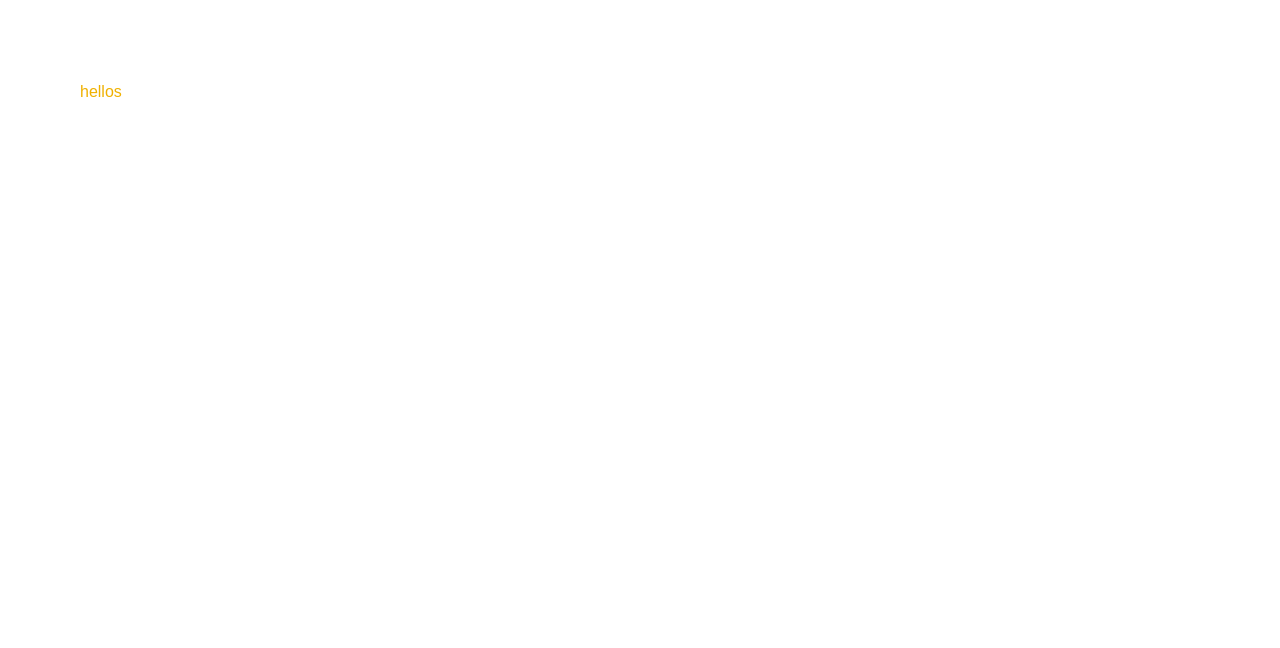
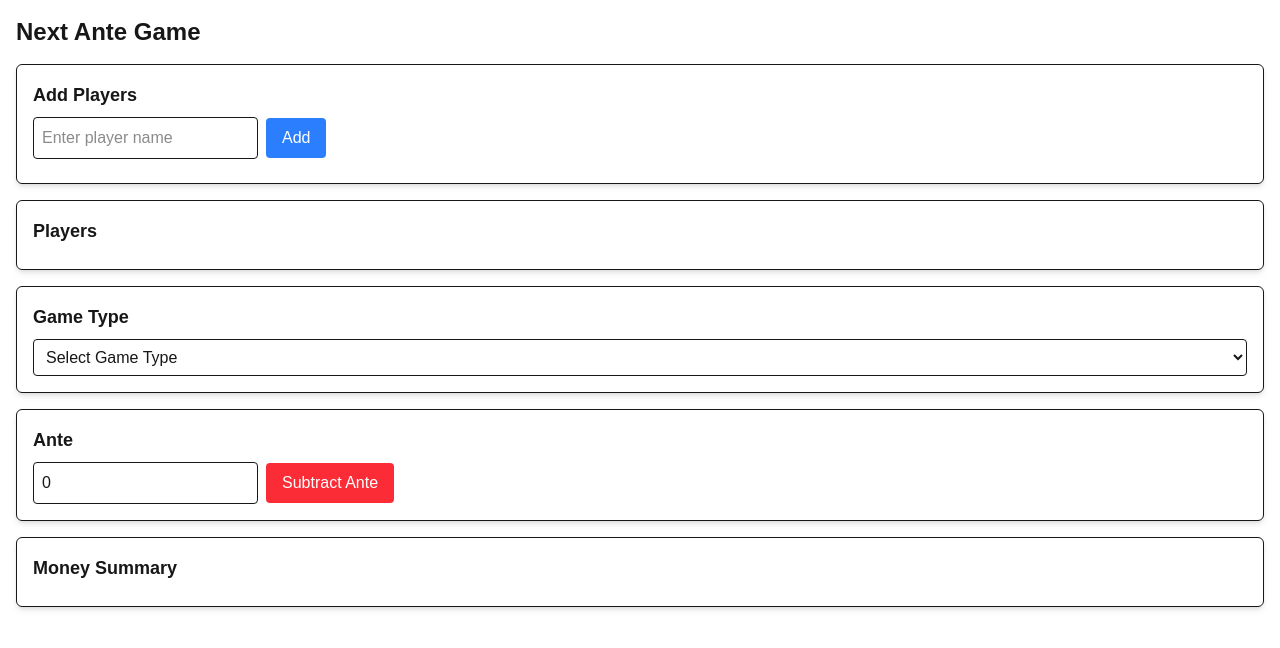
Before and after one commit to ranjitadh/Digital-Cash, a Next.js app: page / in a window 1280 px wide. Shown: the top 648 px of the page. Built offline with nearby package versions, Linux system fonts and the light colour scheme.

Commit message:
added small components

```diff
--- a/src/app/page.tsx
+++ b/src/app/page.tsx
@@ -1,12 +1,28 @@
-import Image from "next/image";
+"use client";
+
+import { useState } from "react";
+import PlayerSection from "../components/PlayerSection";
+import GameType from "../components/GameType";
+import ChoosePlayers from "../components/ChoosePlayer";
+import Ante from "../components/Ante";
+import MoneySummary from "../components/MoneySummary";
+
 
 export default function Home() {
+  const [players, setPlayers] = useState<string[]>([]);
+  const [gameType, setGameType] = useState<string>("");
+  const [playerMoney, setPlayerMoney] = useState<Record<string, number>>({});
+
   return (
-<>
-<div className="p-20 text-yellow-500">
-  hellos
+    <div className="container mx-auto p-4">
+      <h1 className="text-2xl font-bold mb-4">Next Ante Game</h1>
 
-</div>
-</>
+      <ChoosePlayers setPlayers={setPlayers} />
+      <PlayerSection players={players} />
+      <GameType gameType={gameType} setGameType={setGameType} />
+
+      <Ante players={players} playerMoney={playerMoney} setPlayerMoney={setPlayerMoney} />
+      <MoneySummary playerMoney={playerMoney} />
+    </div>
   );
 }
--- /dev/null
+++ b/src/components/Ante.tsx
@@ -0,0 +1,36 @@
+import React, { useState } from "react";
+
+interface AnteProps {
+  players: string[];
+  playerMoney: Record<string, number>;
+  setPlayerMoney: (money: Record<string, number>) => void;
+}
+
+const Ante: React.FC<AnteProps> = ({ players, playerMoney, setPlayerMoney }) => {
+  const [ante, setAnte] = useState<number>(0);
+
+  const handleSubtractAnte = () => {
+    const updatedMoney: Record<string, number> = {};
+    players.forEach((p) => {
+      updatedMoney[p] = (playerMoney[p] || 1000) - ante; // default 1000 if not set
+    });
+    setPlayerMoney(updatedMoney);
+  };
+
+  return (
+    <div className="p-4 border rounded-md shadow-md my-4">
+      <h2 className="text-lg font-bold mb-2">Ante</h2>
+      <input
+        type="number"
+        value={ante}
+        onChange={(e) => setAnte(Number(e.target.value))}
+        className="border p-2 rounded mr-2"
+      />
+      <button onClick={handleSubtractAnte} className="bg-red-500 text-white px-4 py-2 rounded">
+        Subtract Ante
+      </button>
+    </div>
+  );
+};
+
+export default Ante;
--- /dev/null
+++ b/src/components/ChoosePlayer.tsx
@@ -0,0 +1,42 @@
+import React, { useState } from "react";
+
+interface ChoosePlayersProps {
+  setPlayers: (players: string[]) => void;
+}
+
+const ChoosePlayers: React.FC<ChoosePlayersProps> = ({ setPlayers }) => {
+  const [input, setInput] = useState("");
+  const [localPlayers, setLocalPlayers] = useState<string[]>([]);
+
+  const addPlayer = () => {
+    if (input.trim()) {
+      const newPlayers = [...localPlayers, input.trim()];
+      setLocalPlayers(newPlayers);
+      setPlayers(newPlayers);
+      setInput("");
+    }
+  };
+
+  return (
+    <div className="p-4 border rounded-md shadow-md my-4">
+      <h2 className="text-lg font-bold mb-2">Add Players</h2>
+      <input
+        type="text"
+        value={input}
+        onChange={(e) => setInput(e.target.value)}
+        placeholder="Enter player name"
+        className="border p-2 rounded mr-2"
+      />
+      <button onClick={addPlayer} className="bg-blue-500 text-white px-4 py-2 rounded">
+        Add
+      </button>
+      <ul className="mt-2">
+        {localPlayers.map((p, idx) => (
+          <li key={idx}>{p}</li>
+        ))}
+      </ul>
+    </div>
+  );
+};
+
+export default ChoosePlayers;
--- /dev/null
+++ b/src/components/GameType.tsx
@@ -0,0 +1,27 @@
+import React from "react";
+
+interface GameTypeProps {
+  gameType: string;
+  setGameType: (type: string) => void;
+}
+
+const GameType: React.FC<GameTypeProps> = ({ gameType, setGameType }) => {
+  return (
+    <div className="p-4 border rounded-md shadow-md my-4">
+      <h2 className="text-lg font-bold mb-2">Game Type</h2>
+      <select
+        value={gameType}
+        onChange={(e) => setGameType(e.target.value)}
+        className="border p-2 rounded w-full"
+      >
+        <option value="">Select Game Type</option>
+        <option value="poker">Poker</option>
+        <option value="blackjack">Blackjack</option>
+        <option value="roulette">Roulette</option>
+        <option value="teenpatti">Teen Patti</option>
+      </select>
+    </div>
+  );
+};
+
+export default GameType;
--- /dev/null
+++ b/src/components/MoneySummary.tsx
@@ -0,0 +1,22 @@
+import React from "react";
+
+interface MoneySummaryProps {
+  playerMoney: Record<string, number>;
+}
+
+const MoneySummary: React.FC<MoneySummaryProps> = ({ playerMoney }) => {
+  return (
+    <div className="p-4 border rounded-md shadow-md my-4">
+      <h2 className="text-lg font-bold mb-2">Money Summary</h2>
+      <ul>
+        {Object.entries(playerMoney).map(([player, money]) => (
+          <li key={player}>
+            {player}: ₹{money}
+          </li>
+        ))}
+      </ul>
+    </div>
+  );
+};
+
+export default MoneySummary;
--- /dev/null
+++ b/src/components/PlayerSection.tsx
@@ -0,0 +1,20 @@
+import React from "react";
+
+interface PlayerSectionProps {
+  players: string[];
+}
+
+const PlayerSection: React.FC<PlayerSectionProps> = ({ players }) => {
+  return (
+    <div className="p-4 border rounded-md shadow-md">
+      <h2 className="text-lg font-bold mb-2">Players</h2>
+      <ul>
+        {players.map((player, idx) => (
+          <li key={idx} className="py-1">{player}</li>
+        ))}
+      </ul>
+    </div>
+  );
+};
+
+export default PlayerSection;
```
Also changed, not shown: src/app/home/home.tsx (+27 -0 lines).
